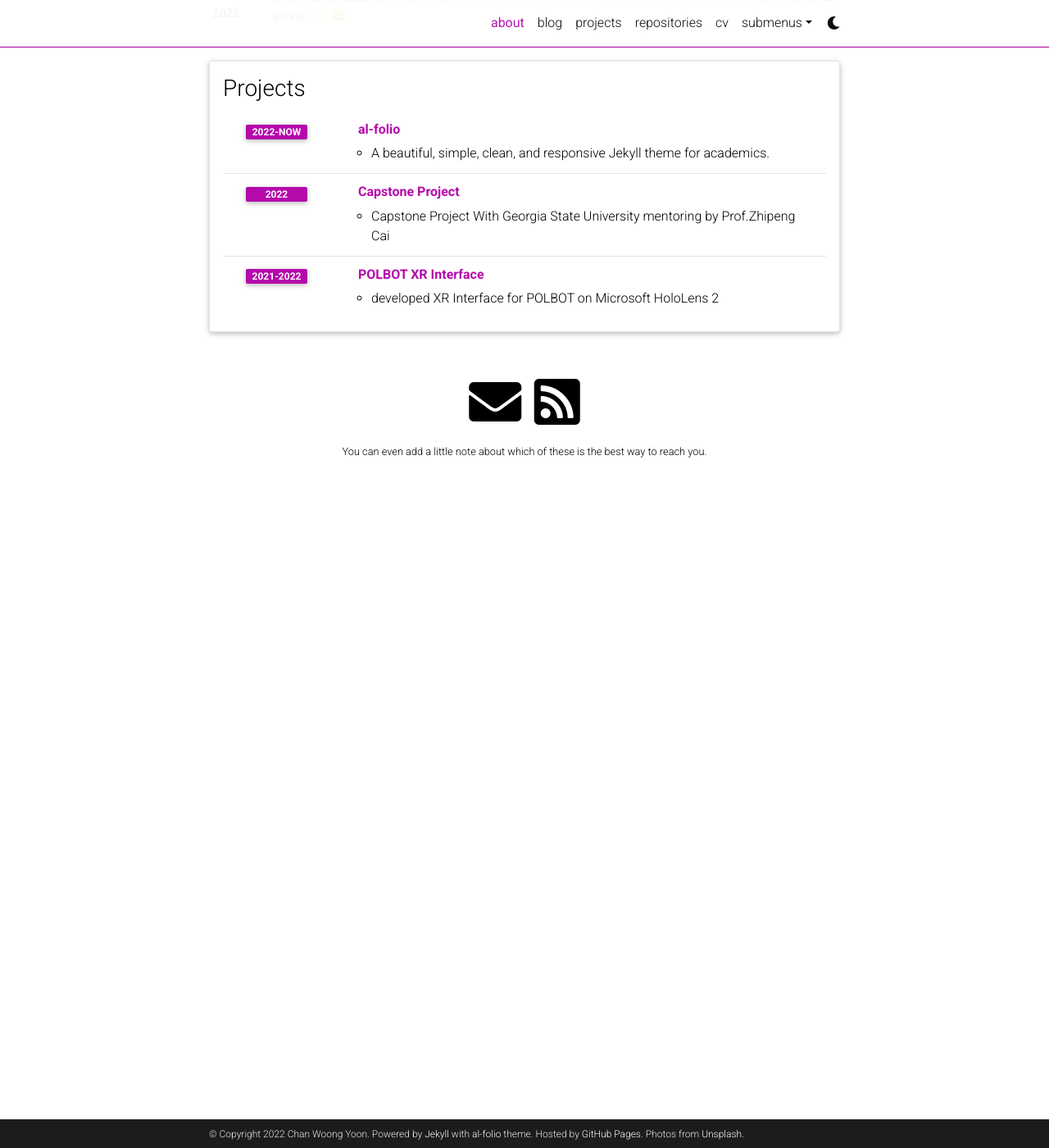
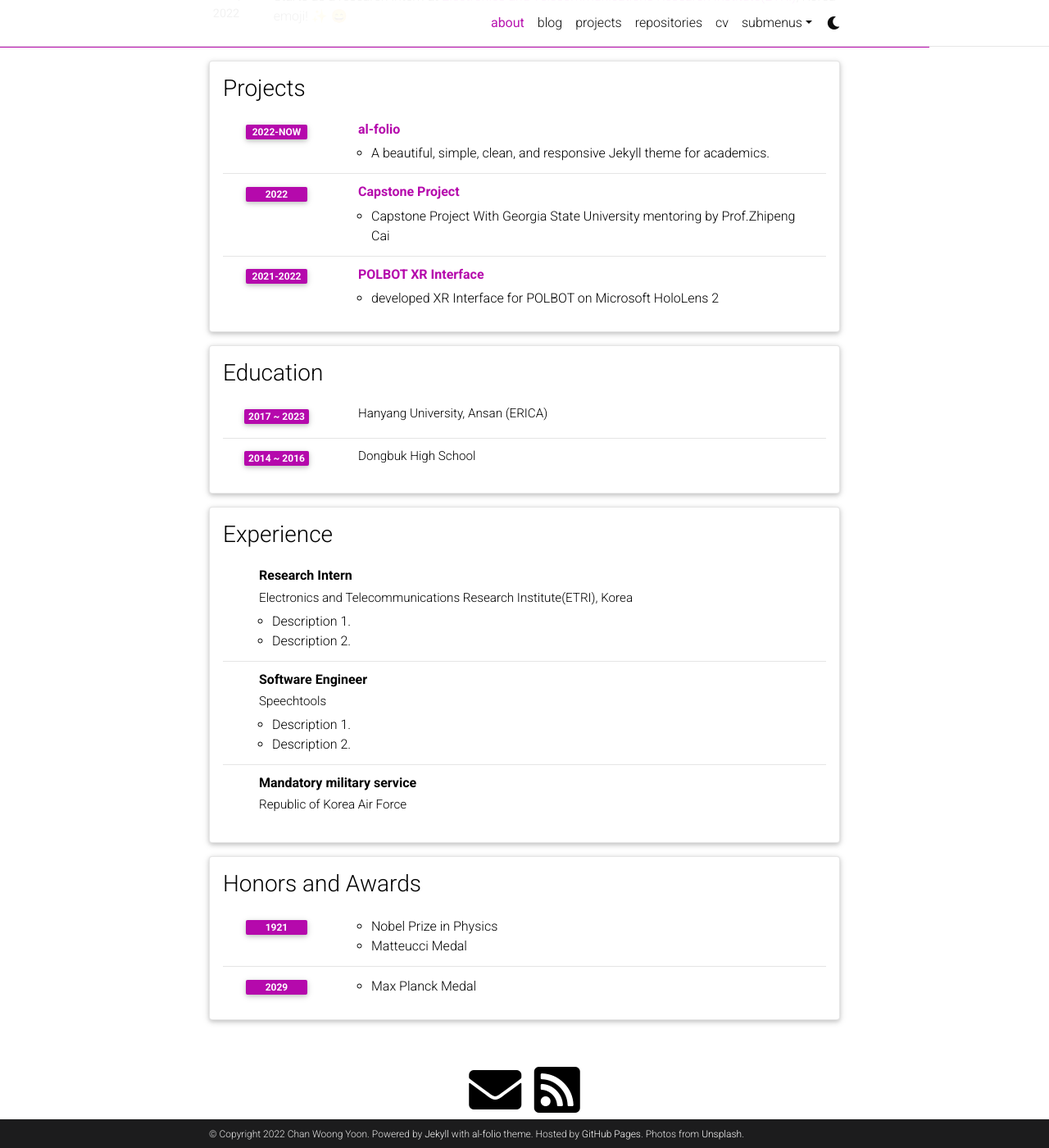
Before and after one commit to qicqock/qicqock.github.io, a Jekyll site: the page built from _pages/about.md, in a window 1280 px wide and 1400 px high, scrolled down 537 px. Shown: the whole window at 82% size. Built offline with Jekyll 4.4.1, drawn with Linux system fonts in a browser that asks for light colours; full-size pictures stand in for the smaller copies a plugin makes; emoji names are drawn with the system emoji font; comment, search, counter and statistics services are not loaded; a style sheet for code colours, icons or effects is not loaded.

Commit message:
Update cv.yml

```diff
--- a/_data/cv.yml
+++ b/_data/cv.yml
@@ -10,3 +10,42 @@
     - title: <a href="https://qicqock.github.io/projects/3_project/">POLBOT XR Interface</a>
       year: 2021-2022
       description: developed XR Interface for POLBOT on Microsoft HoloLens 2
+
+- title: Education
+  type: time_table
+  contents:
+    - institution: Hanyang University, Ansan (ERICA)
+      Major: Software(Computer Science)
+      year: 2017 ~ 2023
+    - institution: Dongbuk High School
+      year: 2014 ~ 2016
+
+- title: Experience
+  type: time_table
+  contents:
+    - title: Research Intern
+      institution: Electronics and Telecommunications Research Institute(ETRI), Korea
+      period: summer 2022
+      description:
+        - Description 1.
+        - Description 2.
+    - title: Software Engineer
+      institution: Speechtools
+      period: July 2020 ~ Nov 2021
+      description:
+        - Description 1.
+        - Description 2.
+    - title: Mandatory military service
+      institution: Republic of Korea Air Force
+      period: April 2018 ~ March 2020
+
+- title: Honors and Awards
+  type: time_table
+  contents:
+    - year: 1921
+      items:
+        - Nobel Prize in Physics
+        - Matteucci Medal
+    - year: 2029
+      items:
+        - Max Planck Medal
```
